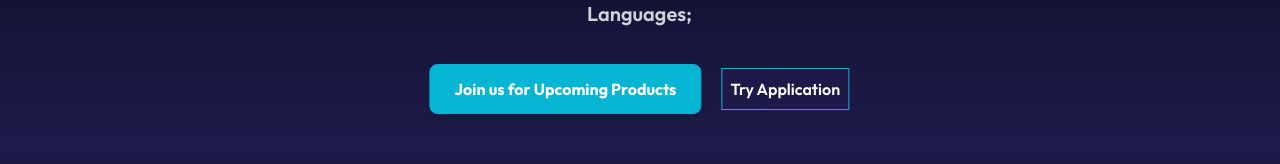
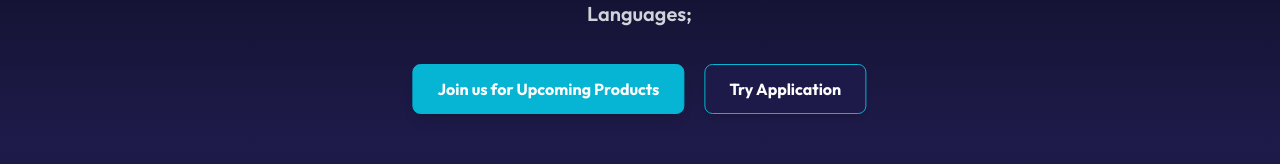
Before and after one commit to Subhan-hub1917/HeadStaterLandingPage, a Next.js app: page / in a window 1280 px wide. Shown: the part 344-508 px from the top of the page. Built offline with nearby package versions, Linux system fonts and the light colour scheme.

Commit message:
Update page.js

```diff
--- a/app/page.js
+++ b/app/page.js
@@ -52,7 +52,9 @@ export default function Home() {
 <button className="border border-cyan-500 bg-cyan-500 text-white font-bold py-3 px-6 rounded-lg shadow-lg hover:bg-cyan-600 hover:border-cyan-600 transition duration-300 ease-in-out">
   <a href={gmailUrl} target='_blank' rel="noopener noreferrer">Join us for Upcoming Products</a>
 </button>
-            <button className="border border-cyan-500 p-2  bg-indigo-950"><a href='https://sleeksocial.streamlit.app/' target='_blank' className=''>Try Application</a></button>
+<button className="border border-cyan-500 bg-indigo-950 text-white font-bold py-3 px-6 rounded-lg shadow-md hover:shadow-lg transition-all duration-300 ease-in-out transform hover:-translate-y-1">
+  <a href='https://sleeksocial.streamlit.app/' target='_blank' className='relative z-10'>Try Application</a>
+</button>
           </div>
         </motion.div>
       </section>
```
